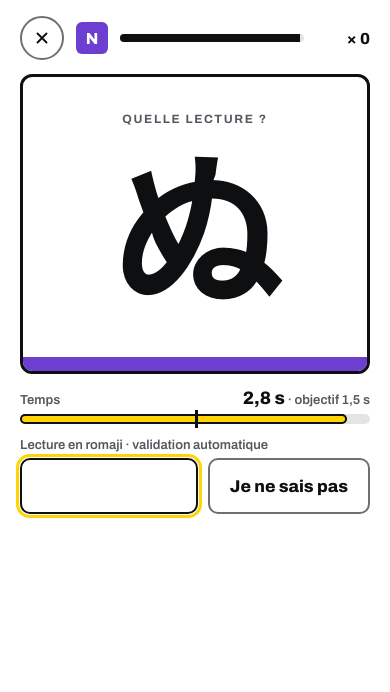
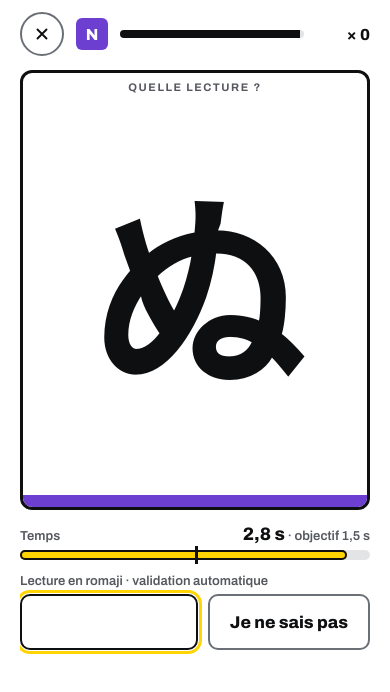
Before and after one commit to Saviik17/kana, a plain HTML site: page index.html in a window 390 px wide. Both pictures are taken after a click on the button "Commencer · 2 min". Drawn offline with Linux system fonts and the light colour scheme; a web font is replaced by a local one.

Commit message:
Corrige la mise en page mobile : tout tient au-dessus du clavier
L'écran de quiz est maintenant calé sur la zone visible (clavier ouvert
ou non), le kana s'adapte à la place disponible et la page ne défile plus.

Co-Authored-By: Claude Fable 5.2 <noreply@anthropic.com>
Claude-Session: https://claude.ai/code/session_01AxUGXfapSbqA9Zg4tqH7Bk

```diff
--- a/index.html
+++ b/index.html
@@ -16,13 +16,16 @@
 :root{--ink:#0E0F11;--grey:#55585E;--line:#E3E4E6;--edge:#6B6F76;--yellow:#FFD400;--row:#1D5FD1;
 --goth:'Noto Sans JP','Hiragino Sans','Yu Gothic',sans-serif;--klee:'Klee One','Klee','Hiragino Mincho ProN','Yu Mincho',serif}
 *{box-sizing:border-box}
-html,body{margin:0;height:100%}
+html,body{margin:0;height:100%;overflow:hidden}
 body{background:#fff;color:var(--ink);font-family:'Archivo','Noto Sans JP',system-ui,sans-serif;-webkit-text-size-adjust:100%}
 button,input,select{font:inherit;color:inherit}
 button{cursor:pointer}
-#app{max-width:460px;margin:0 auto;min-height:100%;display:flex;flex-direction:column;padding:calc(16px + env(safe-area-inset-top)) 20px 0}
+#app{position:fixed;left:0;right:0;top:var(--vt,0px);height:var(--vh,100dvh);max-width:460px;margin:0 auto;display:flex;flex-direction:column;padding:calc(12px + env(safe-area-inset-top)) 20px 0}
 html{overscroll-behavior:none}body{-webkit-tap-highlight-color:transparent;-webkit-user-select:none;user-select:none}input{-webkit-user-select:text;user-select:text}
-main{flex:1;display:flex;flex-direction:column;gap:18px;padding-bottom:16px}
+main{flex:1;min-height:0;overflow-y:auto;-webkit-overflow-scrolling:touch;display:flex;flex-direction:column;gap:18px;padding-bottom:16px}
+body.playing main{overflow:hidden;padding-bottom:calc(12px + env(safe-area-inset-bottom))}
+body.playing .view.on{flex:1;min-height:0}
+#q-play{flex:1;min-height:0}
 .view{display:none;flex-direction:column;gap:18px}
 .view.on{display:flex}
 h1{margin:0;font-size:34px;line-height:38px;font-weight:800}
@@ -43,13 +46,13 @@ body.playing nav{display:none}
 .badge{width:32px;height:32px;border-radius:6px;background:var(--row);color:#fff;font-weight:800;display:flex;align-items:center;justify-content:center;flex:none}
 .clock{flex:1;height:8px;border-radius:4px;background:var(--line);overflow:hidden}
 .clock i{display:block;height:8px;background:var(--ink);width:100%}
-.plate{border:3px solid var(--ink);border-radius:12px;overflow:hidden;background:#fff;position:relative}
-.plate .face{height:min(34vh,280px);min-height:170px;display:flex;flex-direction:column;align-items:center;justify-content:center}
-.plate .q{font-size:12px;font-weight:700;letter-spacing:.14em;color:var(--grey)}
-.glyph{font-family:var(--goth);font-weight:700;font-size:min(22vh,170px);line-height:1.15;white-space:nowrap}
+.plate{border:3px solid var(--ink);border-radius:12px;overflow:hidden;background:#fff;position:relative;flex:1;min-height:0;max-height:440px;display:flex;flex-direction:column}
+.plate .face{flex:1;min-height:0;display:flex;align-items:center;justify-content:center;container-type:size;position:relative}
+.plate .q{position:absolute;top:8px;left:0;right:0;text-align:center;font-size:11px;font-weight:700;letter-spacing:.14em;color:var(--grey)}
+.glyph{font-family:var(--goth);font-weight:700;font-size:120px;font-size:min(66cqh,62cqw);line-height:1.1;white-space:nowrap}
 .glyph.klee{font-family:var(--klee);font-weight:600}
-.glyph.word{font-size:min(11vh,84px)}
-.plate .strip{height:14px;background:var(--row)}
+.glyph.word{font-size:64px;font-size:min(42cqh,21cqw)}
+.plate .strip{height:12px;flex:none;background:var(--row)}
 .plate.flash .face{background:var(--row);color:#fff}
 .plate.flash .q{color:#fff}
 .in{animation:in .12s ease-out}
@@ -59,11 +62,12 @@ body.playing nav{display:none}
 body.reduit .in{animation:fade .12s}
 body.reduit .shake{animation:none}
 @keyframes fade{from{opacity:0}to{opacity:1}}
-.reveal{display:none;border-top:3px solid var(--ink);padding:12px 14px;flex-direction:column;gap:8px}
+.reveal{display:none;flex:1;min-height:0;padding:10px 12px;flex-direction:column;justify-content:center;gap:8px;overflow:hidden}
+.plate.wrong .face{display:none}
 .plate.wrong .reveal{display:flex}
 .reveal .pair{display:flex;gap:10px}
 .reveal .card{flex:1;border:2px solid var(--ink);border-radius:10px;padding:6px 10px;display:flex;align-items:center;gap:10px;font-weight:800;font-size:18px}
-.reveal .card b{font-family:var(--goth);font-size:34px;line-height:40px}
+.reveal .card b{font-family:var(--goth);font-size:44px;line-height:52px}
 .reveal .card.good{background:var(--yellow)}
 .reveal .card small{display:block;font-size:11px;font-weight:700;letter-spacing:.08em;color:#3A3D42}
 .reveal p{margin:0;font-size:14px;font-weight:600;line-height:1.35}
@@ -472,6 +476,10 @@ $("o-obj").addEventListener("change",function(){S.set.obj=parseFloat(this.value)
 var armed=0;
 $("reset").addEventListener("click",function(){var b=this;if(!armed){armed=1;b.textContent="Confirmer l'effacement";setTimeout(function(){armed=0;b.textContent="Effacer ma progression"},4000);return}
   armed=0;var keep=S.set;S=blank();S.set=keep;S.set.kata=false;save();b.textContent="Effacer ma progression";render()});
+function vv(){var v=window.visualViewport,r=document.documentElement.style;r.setProperty("--vh",(v?v.height:window.innerHeight)+"px");r.setProperty("--vt",(v?v.offsetTop:0)+"px")}
+if(window.visualViewport){visualViewport.addEventListener("resize",vv);visualViewport.addEventListener("scroll",vv)}
+window.addEventListener("resize",vv);vv();
+$("plate").addEventListener("click",function(){if(Q)$("ans").focus()});
 window.addEventListener("hashchange",route);
 route();
 if("serviceWorker" in navigator){try{navigator.serviceWorker.register("sw.js")}catch(e){}}
--- a/sw.js
+++ b/sw.js
@@ -1,4 +1,4 @@
-const C="kana-v1";
+const C="kana-v2";
 const FILES=["./","index.html","manifest.json","icon-192.png","icon-512.png","icon-180.png"];
 self.addEventListener("install",e=>{e.waitUntil(caches.open(C).then(c=>c.addAll(FILES)).then(()=>self.skipWaiting()))});
 self.addEventListener("activate",e=>{e.waitUntil(caches.keys().then(k=>Promise.all(k.filter(x=>x!==C).map(x=>caches.delete(x)))).then(()=>self.clients.claim()))});
```
